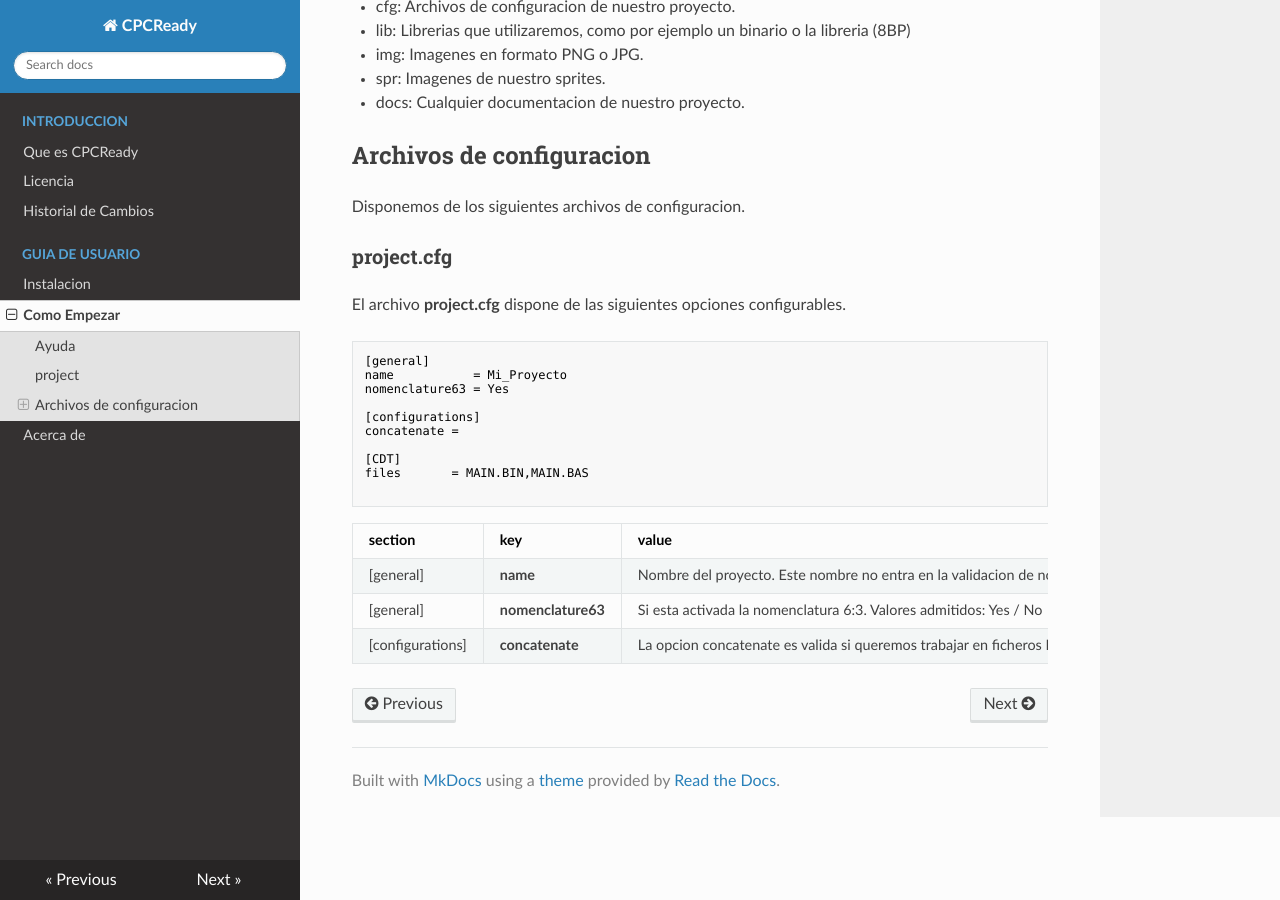
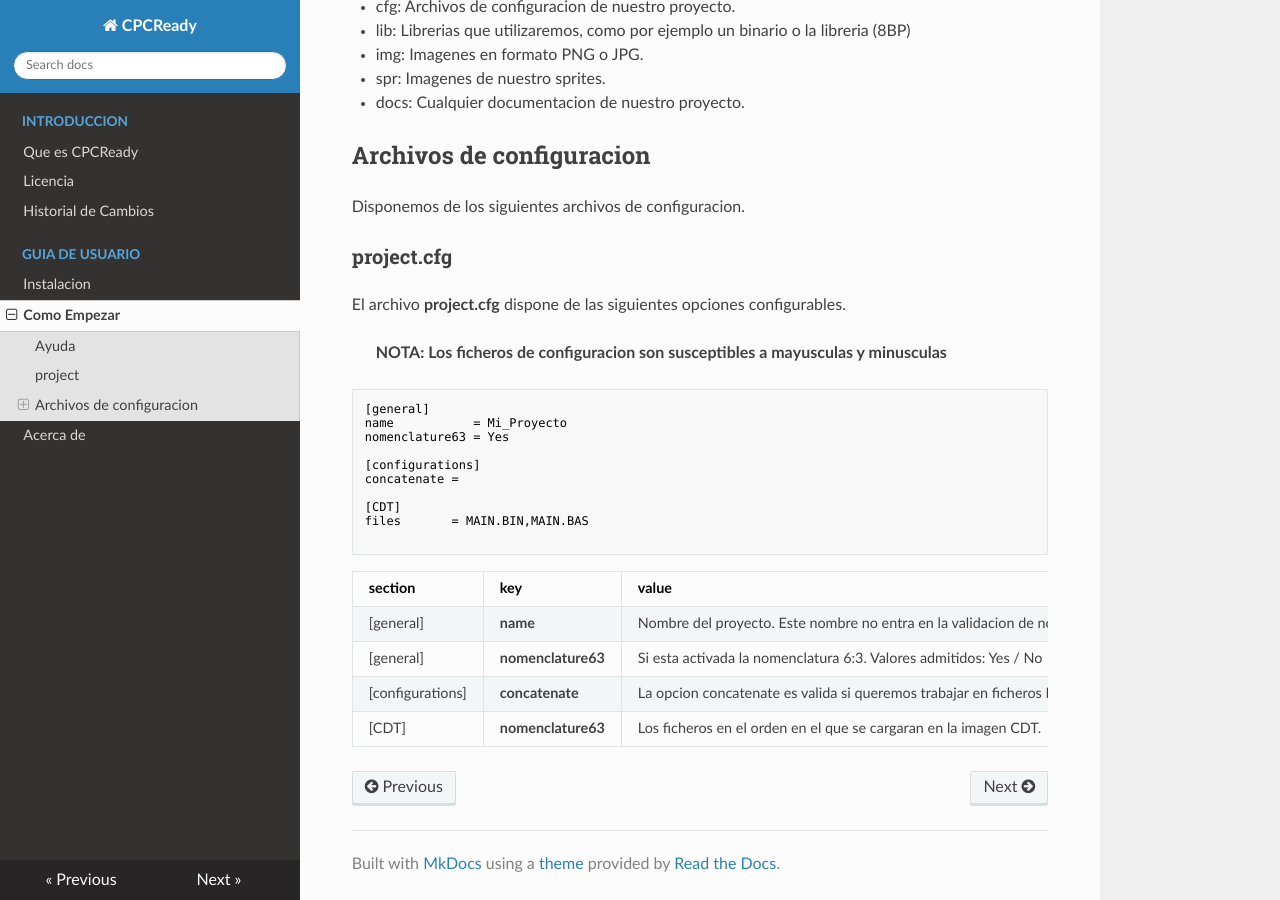
Before and after one commit to CPCReady/doc, an MkDocs documentation site: the page built from docs/users-guide.md, in a window 1280 px wide and 900 px high, scrolled down 1847 px. Built offline with MkDocs 1.6.1, drawn with Linux system fonts in a browser that asks for light colours; nearby versions of some CDN libraries.

Commit message:
add commands

````diff
--- a/docs/users-guide.md
+++ b/docs/users-guide.md
@@ -106,6 +106,10 @@ Disponemos de los siguientes archivos de configuracion.
 
 El archivo **project.cfg** dispone de las siguientes opciones configurables.
 
+> **NOTA:
+Los ficheros de configuracion son susceptibles a mayusculas y minusculas**
+>
+
 ```sh
 [general]
 name           = Mi_Proyecto
@@ -124,3 +128,4 @@ files       = MAIN.BIN,MAIN.BAS
 |[general]| **name** | Nombre del proyecto. Este nombre no entra en la validacion de nomenclatura 6:3. Se recomienda que no contenga espacios. |
 |[general]| **nomenclature63** | Si esta activada la nomenclatura 6:3. Valores admitidos: Yes / No  |
 |[configurations]| **concatenate** | La opcion concatenate es valida si queremos trabajar en ficheros BAS independientes (No valido para Basic Compilado con ugbasic), de tal forma que tendremos nuestro codigo estructurado en varios ficheros y la compilacion lo dejara en uno solo para nuestra imagen de disco. de tal forma que si le damos un valor con un nombre de fichero concatenara todos los archivos BAS en él.|
+|[CDT]| **nomenclature63** | Los ficheros en el orden en el que se cargaran en la imagen CDT.  |
````
